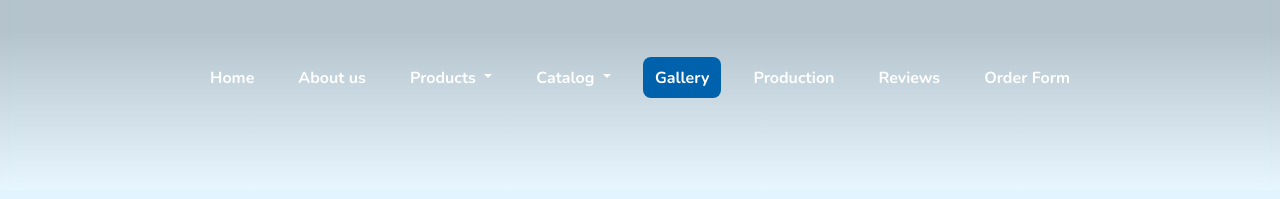
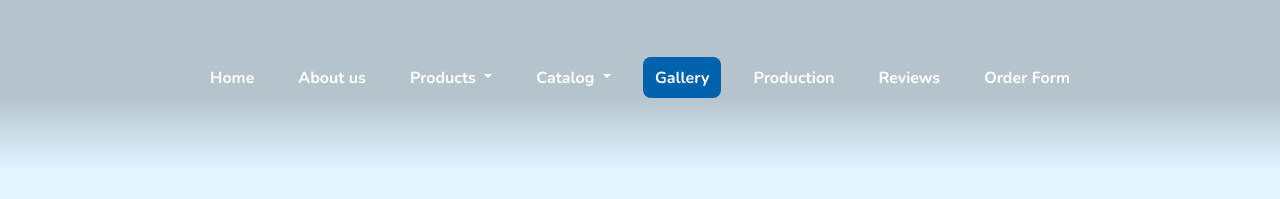
Before and after one commit to JavokhirRuziev/germesteks, a plain HTML site: page pages/gallery.html in a window 1280 px wide. Shown: the part 130-329 px from the top of the page. Drawn offline with nearby package versions, Linux system fonts and the light colour scheme.

Commit message:
style: update banner background and image for improved visual appeal

```diff
--- a/assets/styles/index.css
+++ b/assets/styles/index.css
@@ -34,18 +34,18 @@ section {
     padding: 35px 0px 0px 0px;
 }
 .banner-top-blur {
-    backdrop-filter: blur(10px);
     background: linear-gradient(
         180deg,
         var(--black-blur) 0%,
         var(--black-blur) 50%,
-        var(--white-blur) 100%
+        var(--black-blur) 75%,
+        transparent 100%
     );
     position: absolute;
     top: 0px;
     left: 0px;
     right: 0px;
-    height: 320px;
+    height: 300px;
     z-index: -1;
 }
 .banner {
```
Also changed, not shown: index.html (+2 -1 lines).
